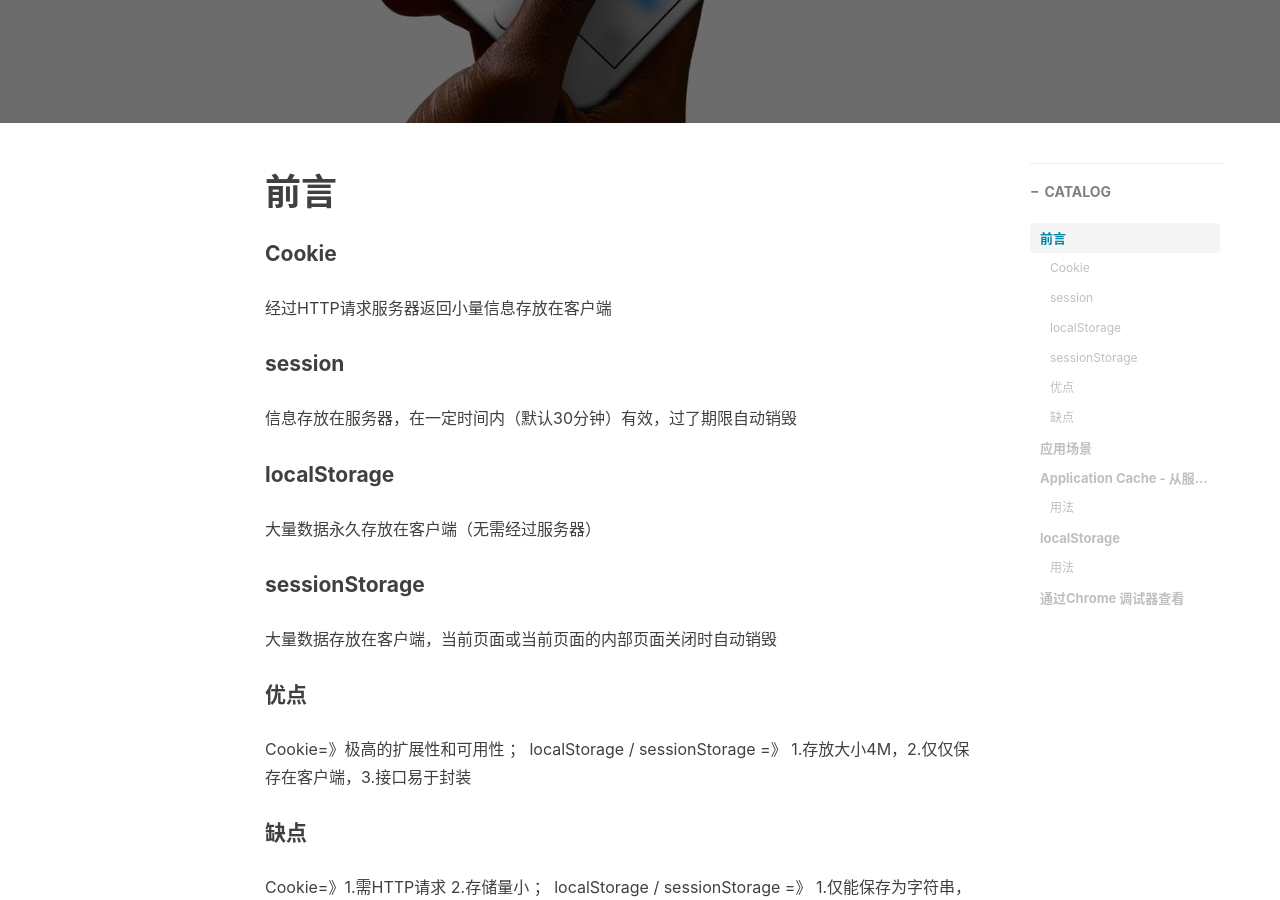
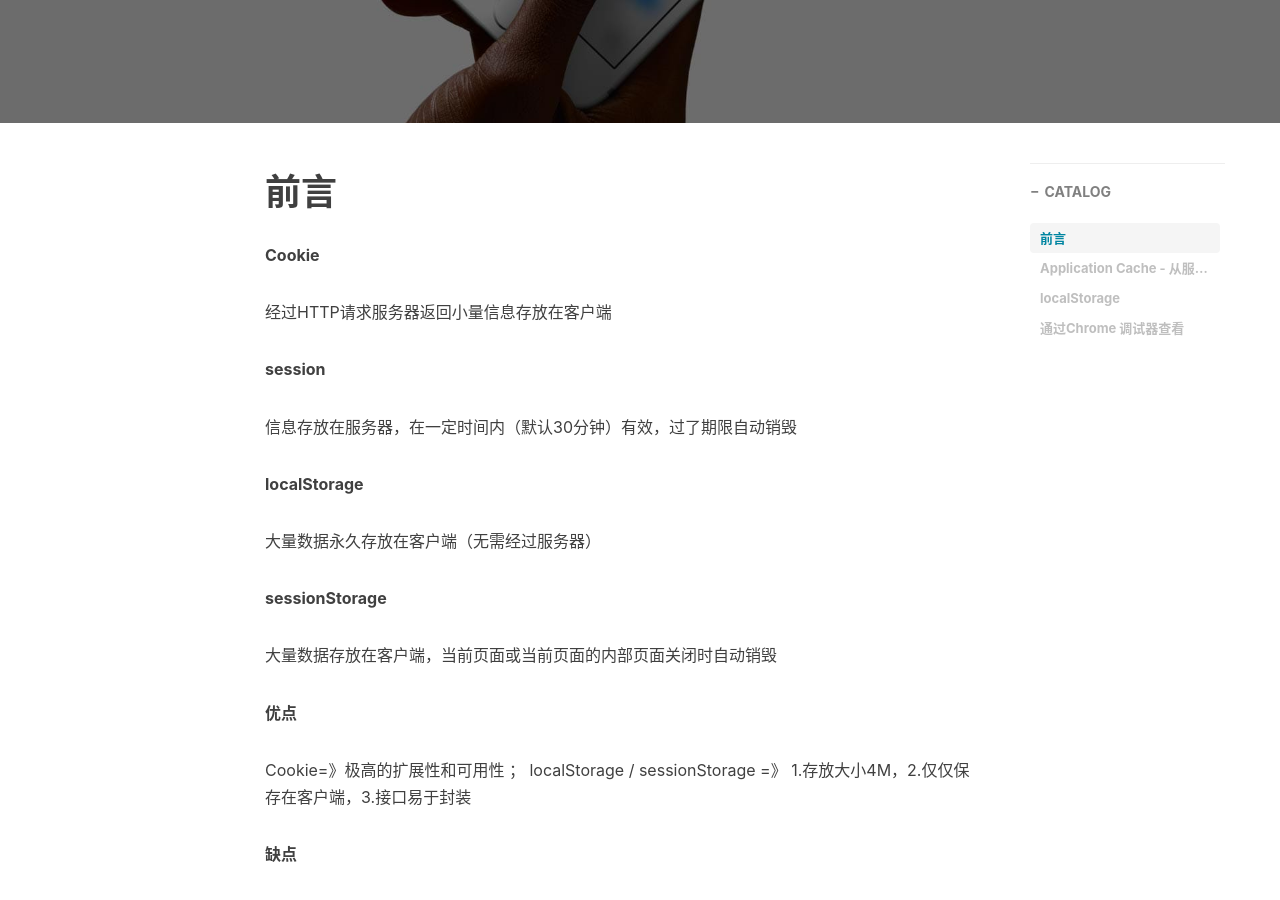
Before and after one commit to devin-huang/devin-huang.github.io, a Jekyll site: the page built from _posts/2017-06-11-HTML5缓存.md, in a window 1280 px wide and 900 px high, scrolled down 400 px. Built offline with Jekyll 4.4.1, drawn with Linux system fonts in a browser that asks for light colours; nearby versions of some CDN libraries; comment, search, counter and statistics services are not loaded.

Commit message:
Update 2017-06-11-HTML5缓存.md

```diff
--- a/_posts/2017-06-11-HTML5缓存.md
+++ b/_posts/2017-06-11-HTML5缓存.md
@@ -14,31 +14,31 @@ tags:
 
 # 前言
 
-#### Cookie
+**Cookie**
 
 经过HTTP请求服务器返回小量信息存放在客户端
 
-#### session
+**session**
 
 信息存放在服务器，在一定时间内（默认30分钟）有效，过了期限自动销毁
 
-#### localStorage
+**localStorage**
 
 大量数据永久存放在客户端（无需经过服务器）
 
-#### sessionStorage
+**sessionStorage**
 
 大量数据存放在客户端，当前页面或当前页面的内部页面关闭时自动销毁
 
-#### 优点
+**优点**
 
 Cookie=》极高的扩展性和可用性 ；          localStorage / sessionStorage =》 1.存放大小4M，2.仅仅保存在客户端，3.接口易于封装
 
-#### 缺点
+**缺点**
 
 Cookie=》1.需HTTP请求   2.存储量小 ；   localStorage / sessionStorage =》 1.仅能保存为字符串，不便于存储复杂数据类型
 
-### 应用场景
+**应用场景**
 Cookie：考虑到每个 HTTP 请求都会带着 Cookie 的信息，所以 Cookie 当然是能精简就精简啦，比较常用的一个应用场景就是判断用户是否登录。针对登录过的用户，服务器端会在他登录时往 Cookie 中插入一段加密过的唯一辨识单一用户的辨识码，下次只要读取这个值就可以判断当前用户是否登录啦。
 
 localStorage ：来保存用户在电商网站的购物车信息，HTML5游戏通常会产生一些本地数据，localStorage 也是非常适用的；
@@ -47,7 +47,7 @@ sessionStorage：一些内容特别多的表单，为了优化用户体验，我
 
 # Application Cache - 从服务端下载指定文件存放于本地实现离线浏览
 
-#### 用法
+**用法**
 
 HTML
 
@@ -97,7 +97,7 @@ for($i = 1 ; $i <= count($arr); $i++){
 
 作用：就算离线状态也能正常运行网站的JS /  CSS效果；
 
-#### 用法
+**用法**
 
 [localstorage自定义失效时间](http://blog.csdn.net/xyphf/article/details/51830770)
 
```
